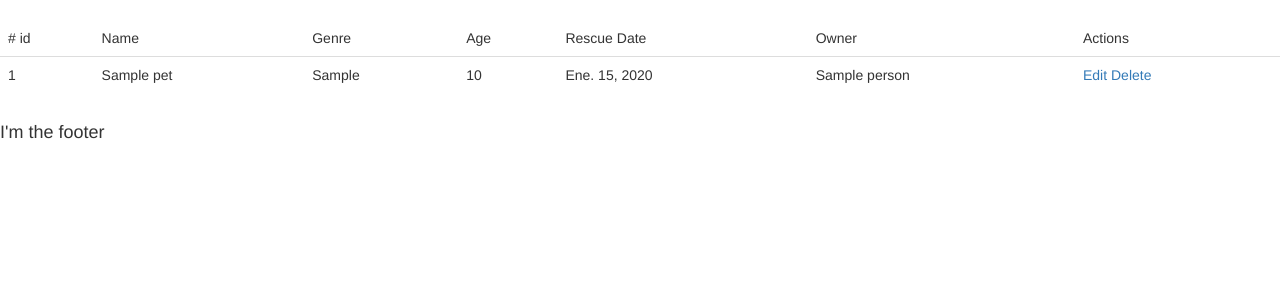
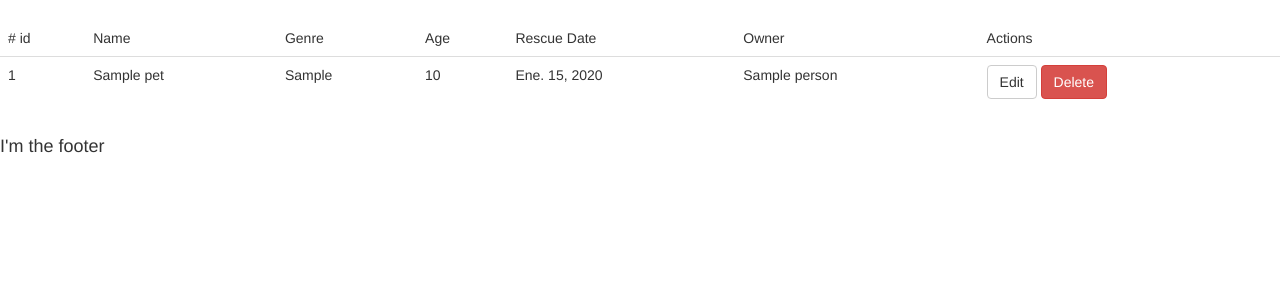
Before and after one commit to xdanielsb/django-series, a Django app: page /pet/list in a window 1280 px wide. Shown: the part 52-352 px from the top of the page. Run offline with Django 3.2, Linux system fonts and the light colour scheme; tables that the repository leaves empty hold one stand-in row (values such as "Sample post"); some libraries are stand-ins or nearby versions.

Commit message:
Style buttons edite and delete.

```diff
--- a/refuge/templates/pet/pet_list.html
+++ b/refuge/templates/pet/pet_list.html
@@ -24,8 +24,8 @@
           <td>{{pet.rescue_date}}</td>
           <td>{{pet.owner.name}}</td>
           <td>
-            <a href="{% url 'pets-edit' pet.id %}">Edit</a>
-            <a href="{% url 'pets-delete' pet.id %}">Delete</a>
+            <a class="btn btn-default" href="{% url 'pets-edit' pet.id %}">Edit</a>
+            <a class="btn btn-danger" href="{% url 'pets-delete' pet.id %}">Delete</a>
           </td>
         </tr>
       {% endfor %}
```
